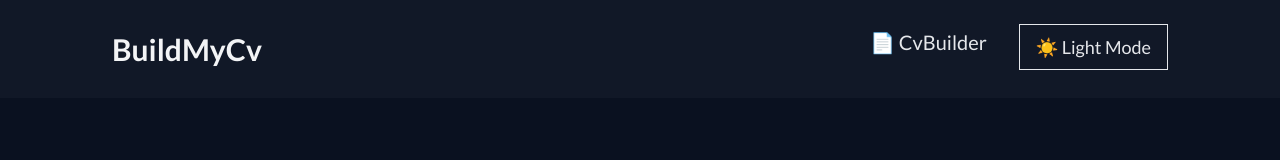
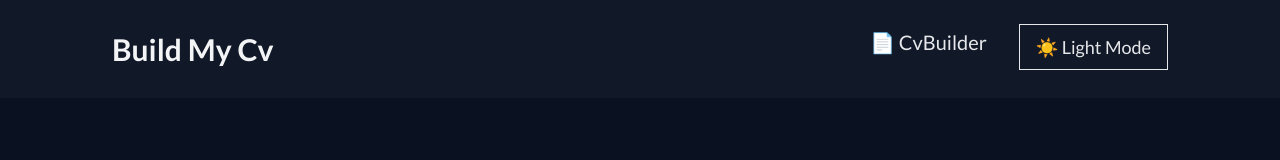
Before and after one commit to George-lab2004/CVBuilder, a React (Vite) app: page / in a window 1280 px wide. Shown: the top 160 px of the page. Built offline with nearby package versions, Linux system fonts and the light colour scheme.

Commit message:
improvements

```diff
--- a/src/Components/UI/Navbar.tsx
+++ b/src/Components/UI/Navbar.tsx
@@ -55,7 +55,7 @@ export default function Navbars() {
           to="/"
           className="text-3xl font-nav font-bold text-gray-800 dark:text-gray-100"
         >
-          BuildMyCv
+          Build My Cv
         </Link>
         <div className="flex space-x-8 text-lg font-medium text-gray-700 dark:text-gray-200 font-nav">
           <NavLinks />
```
